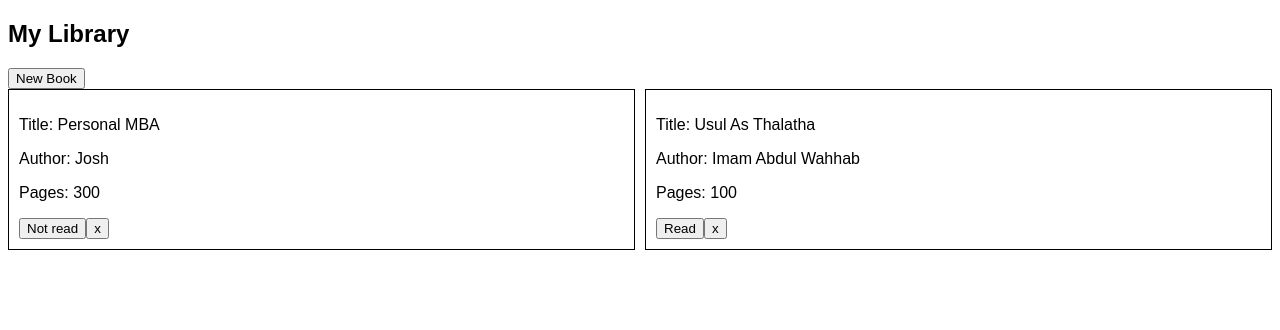
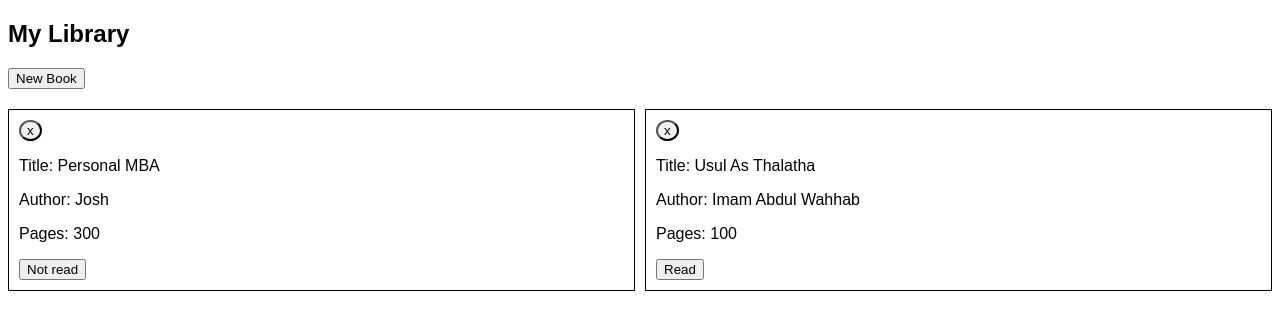
Before and after one commit to hossain-adnan/Library, a plain HTML site: page index.html in a window 1280 px wide. Drawn offline with Linux system fonts and the light colour scheme.

Commit message:
Polish Button

```diff
--- a/script2.js
+++ b/script2.js
@@ -40,11 +40,12 @@
         statusBtn.textContent = book.read;
         removeBtn.textContent ='x';
         // Append to the card
+        bookCard.appendChild(removeBtn);
         bookCard.appendChild(bookTitle);
         bookCard.appendChild(author);
         bookCard.appendChild(pageNumber);
         bookCard.appendChild(statusBtn);
-        bookCard.appendChild(removeBtn);
+
         //Data-attribute
         bookCard.dataset.index = index;
         console.log(`${bookTitle.textContent}: index ${ bookCard.dataset.index}`); //✅
--- a/style.css
+++ b/style.css
@@ -7,9 +7,15 @@
     display: grid;
     grid-template-columns: repeat(auto-fit, minmax(150px, 1fr));
     gap: 10px;
+    margin-top: 20px;
 }
 
 .bookCard {
     border: 1px solid black;
     padding: 10px;
 }
+
+.removeBtn {
+    border-radius: 50%;
+    border-width: 2px;
+}
```
